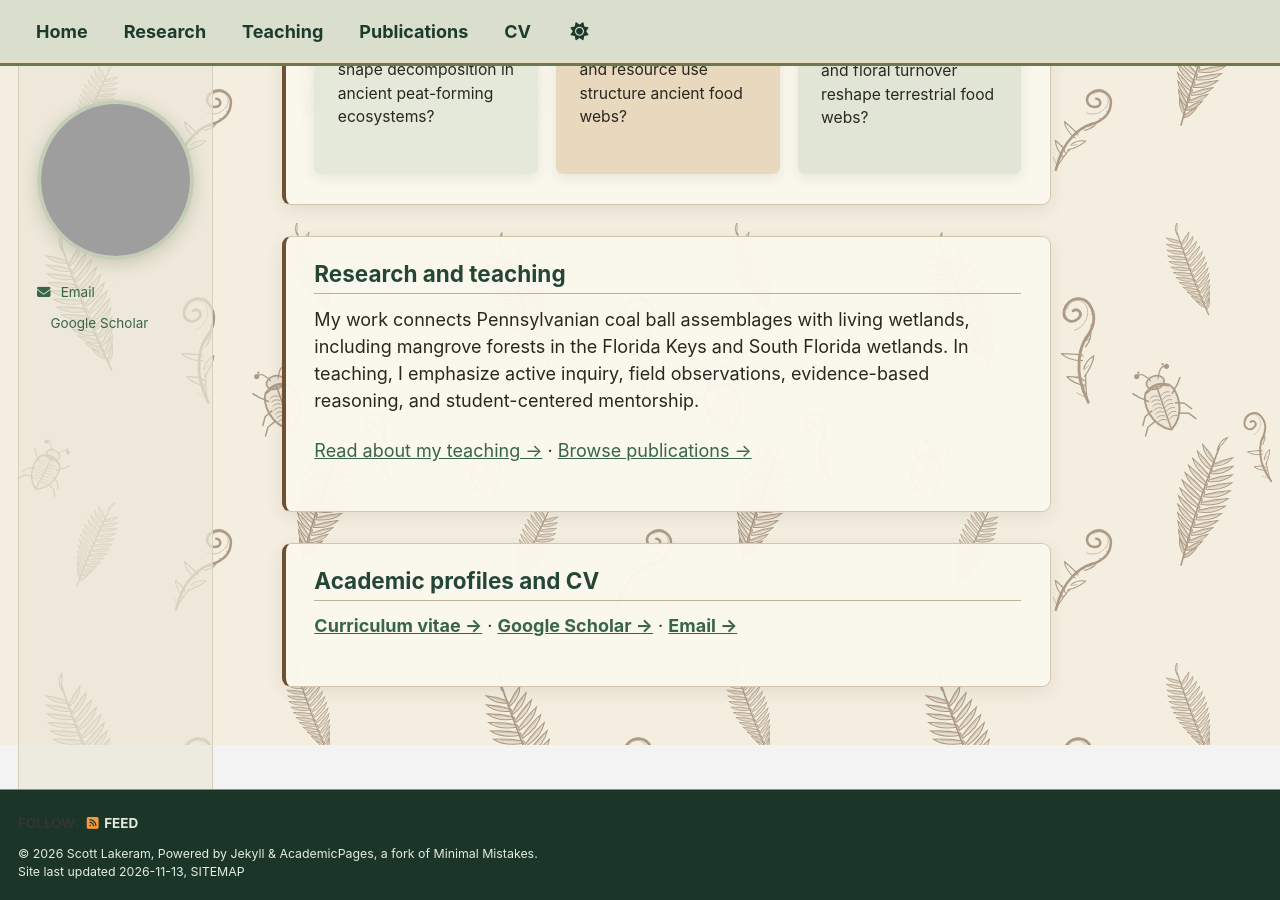
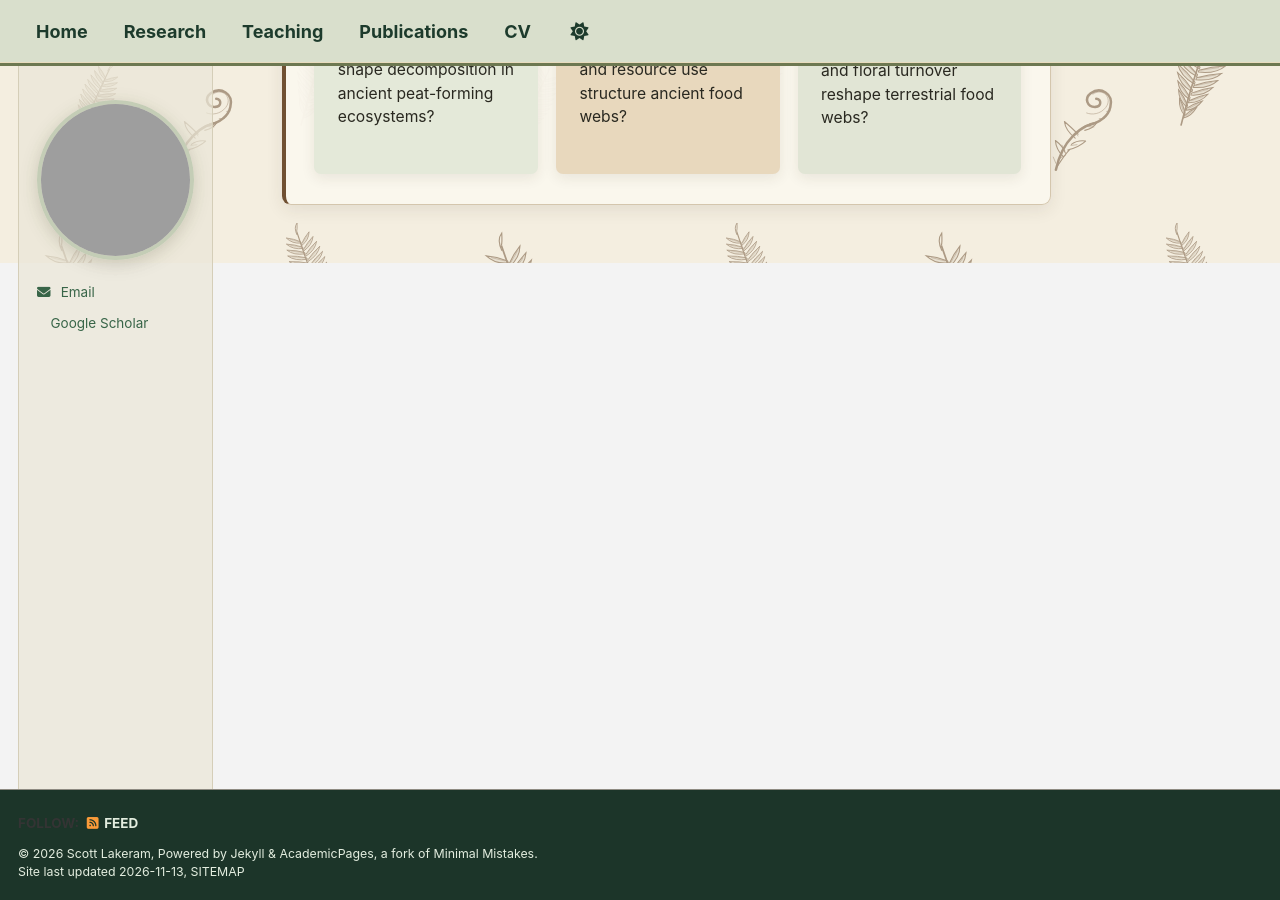
Before and after one commit to slakeram/slakeram.github.io, a Jekyll site: the page built from _pages/about.md, in a window 1280 px wide and 900 px high, scrolled down 1569 px. Built offline with Jekyll 4.4.1, drawn with Linux system fonts in a browser that asks for light colours; a script bundle is joined from its source files by our own code; a style sheet for code colours, icons or effects is not loaded; grey boxes are pictures that could not be loaded.

Commit message:
Remove redundant homepage research and teaching and academic profiles sections

```diff
--- a/_pages/about.md
+++ b/_pages/about.md
@@ -41,21 +41,3 @@ To investigate these questions, I examine fossil plants and feeding traces such
 </div>
 
 </section>
-
-<section class="botanical-content-panel" markdown="1">
-
-## Research and teaching
-
-My work connects Pennsylvanian coal ball assemblages with living wetlands, including mangrove forests in the Florida Keys and South Florida wetlands. In teaching, I emphasize active inquiry, field observations, evidence-based reasoning, and student-centered mentorship.
-
-[Read about my teaching →](/teaching/) · [Browse publications →](/publications/)
-
-</section>
-
-<section class="botanical-content-panel" markdown="1">
-
-## Academic profiles and CV
-
-[**Curriculum vitae →**](/cv/) · [**Google Scholar →**](https://scholar.google.com/citations?user=Y9aaMxQAAAAJ&hl=en) · [**Email →**](mailto:lakerams@si.edu)
-
-</section>
```
